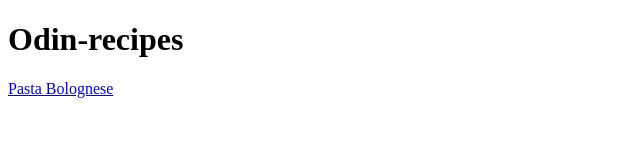
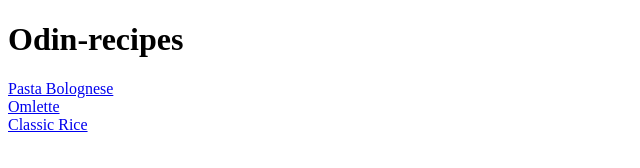
Before and after one commit to picuscalin/odinn-recipes, a plain HTML site: page index.html in a window 1280 px wide. Shown: the whole page, without its empty margins (0-640 px from the left). Drawn offline with Linux system fonts and the light colour scheme.

Commit message:
created pages for rice and omlette recipes

```diff
--- a/index.html
+++ b/index.html
@@ -7,6 +7,8 @@
 </head>
 <body>
     <h1>Odin-recipes</h1>
-    <a href="recipes/bolognese.html" target="_blank" rel="noopener noreferrer">Pasta Bolognese</a>
+    <a href="recipes/bolognese.html" target="_blank" rel="noopener noreferrer">Pasta Bolognese</a><br>
+    <a href="recipes/omlette.html" target="_blank" rel="noopener noreferrer">Omlette</a><br>
+    <a href="recipes/classic-rice.html" target="_blank" rel="noopener noreferrer">Classic Rice</a>
 </body>
 </html>
```
Also changed, not shown: recipes/classic-rice.html (added, +11 -0 lines), recipes/omlette.html (added, +11 -0 lines).
